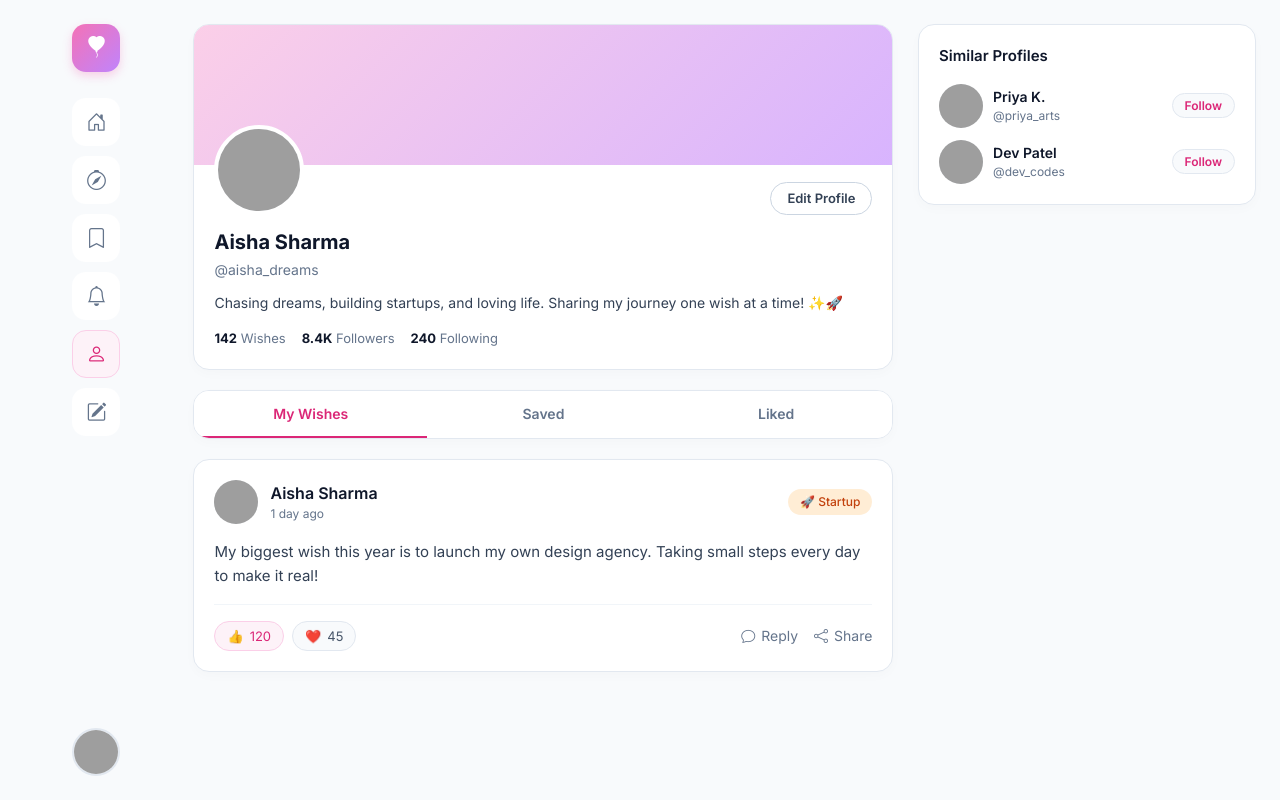
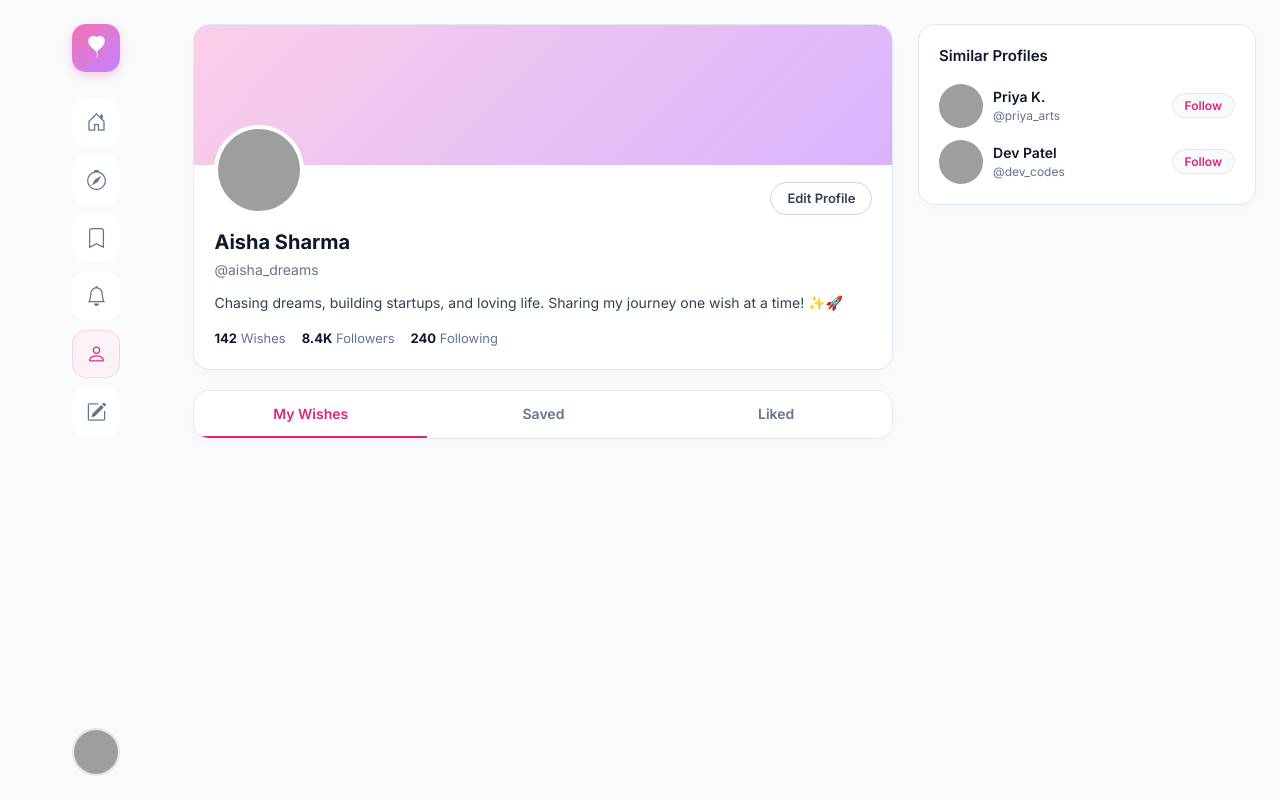
Before and after one commit to nikhiljeeva0-ui/Wish_wall_project, a website: page frontend/profile.html in a window 1280 px wide. Drawn offline with nearby package versions, Linux system fonts and the light colour scheme; grey boxes are pictures that could not be loaded.

Commit message:
Update profile.html

```diff
--- a/frontend/profile.html
+++ b/frontend/profile.html
@@ -56,29 +56,7 @@
             </div>
 
             <div id="wishes-tab" class="tab-content active-tab">
-                <div class="post box">
-                    <div class="post-top">
-                        <img src="https://api.dicebear.com/7.x/avataaars/svg?seed=Aisha" class="avatar-sm" alt="User">
-                        <div class="post-meta">
-                            <span class="author">Aisha Sharma</span>
-                            <span class="time">1 day ago</span>
-                        </div>
-                        <span class="mood-badge badge-orange">🚀 Startup</span>
-                    </div>
-                    <div class="post-body">
-                        My biggest wish this year is to launch my own design agency. Taking small steps every day to make it real!
-                    </div>
-                    <div class="post-bottom">
-                        <div class="reactions">
-                            <button class="react-btn active">👍 <span>120</span></button>
-                            <button class="react-btn">❤️ <span>45</span></button>
-                        </div>
-                        <div class="actions">
-                            <button class="action-btn"><i class="bi bi-chat"></i> Reply</button>
-                            <button class="action-btn"><i class="bi bi-share"></i> Share</button>
-                        </div>
-                    </div>
-                </div>
+                <div id="profilePosts"></div>
             </div>
 
             <div id="saved-tab" class="tab-content">
```
